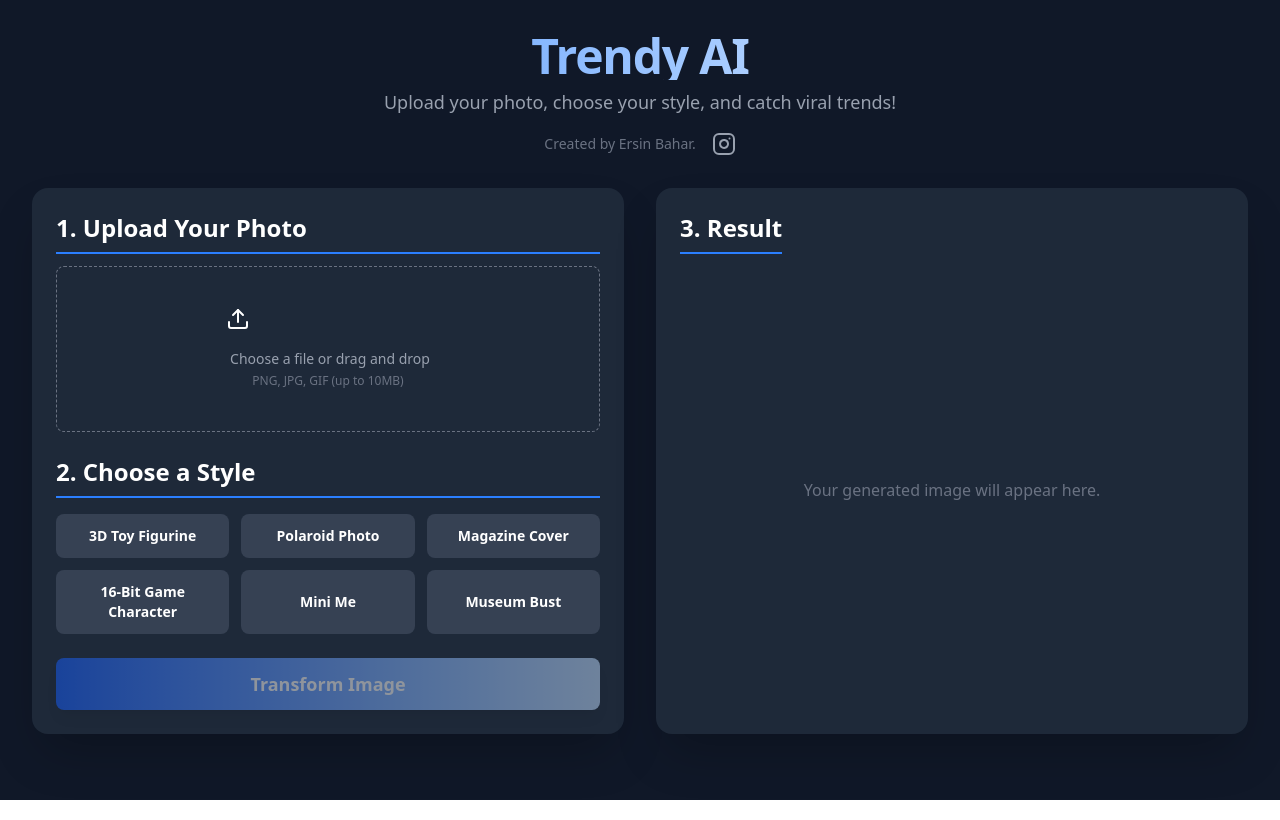
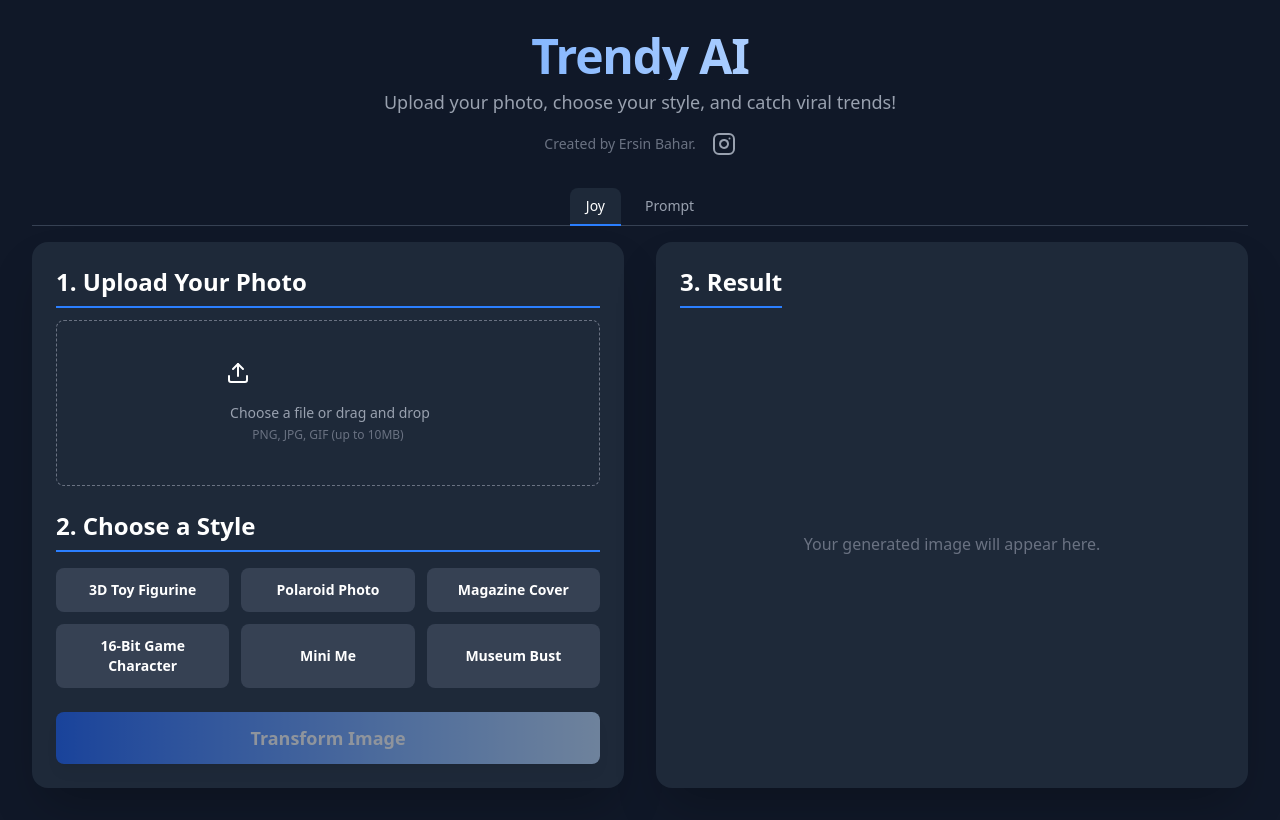
Before and after one commit to ersincodes/trendyAI, a React (Vite) app: page / in a window 1280 px wide. Built offline with nearby package versions, Linux system fonts and the light colour scheme.

Commit message:
feat: integrate TabView component for tabbed navigation between Image Upload and Result Panel

```diff
--- a/src/App.jsx
+++ b/src/App.jsx
@@ -3,6 +3,7 @@ import { PROMPTS } from "./constants/prompts";
 import ImageUploader from "./components/ImageUploader";
 import PromptSelector from "./components/PromptSelector";
 import ResultPanel from "./components/ResultPanel";
+import TabView from "./components/TabView";
 import { InstagramIcon } from "./components/icons/Icons";
 
 const App = () => {
@@ -237,7 +238,14 @@ const App = () => {
           </div>
         </header>
 
-        <main className="grid grid-cols-1 lg:grid-cols-2 gap-8">
+        <main>
+          <TabView
+            tabs={[
+              {
+                id: "joy",
+                label: "Joy",
+                content: (
+                  <div className="grid grid-cols-1 lg:grid-cols-2 gap-8">
                     <div className="bg-gray-800 p-6 rounded-2xl shadow-2xl flex flex-col gap-6">
                       <ImageUploader
                         selectedImage={selectedImage}
@@ -250,7 +258,9 @@ const App = () => {
                       />
                       <button
                         onClick={handleGenerateImage}
-              disabled={!selectedImage || !selectedPromptId || isLoading}
+                        disabled={
+                          !selectedImage || !selectedPromptId || isLoading
+                        }
                         className="w-full mt-auto py-3 px-4 rounded-lg text-lg font-bold text-white bg-gradient-to-r from-blue-600 to-blue-200 hover:from-blue-600 hover:to-blue-700 disabled:opacity-50 disabled:cursor-not-allowed transition-all duration-300 transform hover:scale-105 shadow-lg flex items-center justify-center gap-2">
                         {isLoading ? "Generating..." : "Transform Image"}
                       </button>
@@ -267,6 +277,23 @@ const App = () => {
                       onGenerateCaption={handleGenerateCaption}
                       onCopyCaption={handleCopyCaption}
                     />
+                  </div>
+                ),
+              },
+              {
+                id: "prompt",
+                label: "Prompt",
+                content: (
+                  <div className="bg-gray-800 p-6 rounded-2xl shadow-2xl">
+                    <p className="text-gray-400">
+                      Prompt tab will be implemented next.
+                    </p>
+                  </div>
+                ),
+              },
+            ]}
+            initialActiveId="joy"
+          />
         </main>
       </div>
     </div>
--- /dev/null
+++ b/src/components/TabView.jsx
@@ -0,0 +1,117 @@
+import { useCallback, useEffect, useMemo, useRef, useState } from "react";
+
+const TabView = ({ tabs = [], initialActiveId, onChange }) => {
+  const validTabs = useMemo(
+    () => tabs.filter((t) => t && t.id && t.label),
+    [tabs]
+  );
+  const defaultActiveId = useMemo(() => {
+    if (initialActiveId && validTabs.some((t) => t.id === initialActiveId)) {
+      return initialActiveId;
+    }
+    return validTabs[0]?.id || null;
+  }, [initialActiveId, validTabs]);
+
+  const [activeId, setActiveId] = useState(defaultActiveId);
+  const tabButtonRefs = useRef([]);
+
+  useEffect(() => {
+    setActiveId(defaultActiveId);
+  }, [defaultActiveId]);
+
+  const handleSelect = useCallback(
+    (id, index) => {
+      if (!id) return;
+      setActiveId(id);
+      if (typeof onChange === "function") onChange(id);
+      const btn = tabButtonRefs.current[index];
+      if (btn) btn.focus();
+    },
+    [onChange]
+  );
+
+  const focusTabByIndex = useCallback(
+    (index) => {
+      if (index < 0 || index >= validTabs.length) return;
+      const id = validTabs[index].id;
+      setActiveId(id);
+      const btn = tabButtonRefs.current[index];
+      if (btn) btn.focus();
+      if (typeof onChange === "function") onChange(id);
+    },
+    [onChange, validTabs]
+  );
+
+  const handleKeyDown = useCallback(
+    (event, index) => {
+      const key = event.key;
+      if (key === "ArrowRight") {
+        event.preventDefault();
+        const next = (index + 1) % validTabs.length;
+        focusTabByIndex(next);
+        return;
+      }
+      if (key === "ArrowLeft") {
+        event.preventDefault();
+        const prev = (index - 1 + validTabs.length) % validTabs.length;
+        focusTabByIndex(prev);
+        return;
+      }
+      if (key === "Home") {
+        event.preventDefault();
+        focusTabByIndex(0);
+        return;
+      }
+      if (key === "End") {
+        event.preventDefault();
+        focusTabByIndex(validTabs.length - 1);
+      }
+    },
+    [focusTabByIndex, validTabs.length]
+  );
+
+  if (validTabs.length === 0) return null;
+
+  const activeIndex = validTabs.findIndex((t) => t.id === activeId);
+  const activeTab = activeIndex >= 0 ? validTabs[activeIndex] : validTabs[0];
+
+  return (
+    <div className="w-full">
+      <div
+        role="tablist"
+        aria-label="Tabs"
+        className="flex items-end justify-center gap-2 border-b border-gray-700">
+        {validTabs.map((tab, index) => {
+          const isSelected = tab.id === activeTab.id;
+          return (
+            <button
+              key={tab.id}
+              ref={(el) => (tabButtonRefs.current[index] = el)}
+              id={`tab-${tab.id}`}
+              role="tab"
+              aria-selected={isSelected}
+              aria-controls={`panel-${tab.id}`}
+              tabIndex={isSelected ? 0 : -1}
+              onClick={() => handleSelect(tab.id, index)}
+              onKeyDown={(e) => handleKeyDown(e, index)}
+              title={tab.label}
+              className="relative -mb-px rounded-t-lg px-4 py-2 text-sm font-medium text-gray-400 border-b-2 border-transparent hover:text-white focus:outline-none focus-visible:ring-2 focus-visible:ring-blue-500 aria-selected:text-white aria-selected:border-blue-500 aria-selected:bg-gray-800">
+              <span className="select-none">{tab.label}</span>
+            </button>
+          );
+        })}
+      </div>
+
+      <div
+        id={`panel-${activeTab.id}`}
+        role="tabpanel"
+        aria-labelledby={`tab-${activeTab.id}`}
+        tabIndex={0}
+        className="mt-4">
+        {activeTab.content}
+      </div>
+    </div>
+  );
+};
+
+export default TabView;
```
Lines whose indentation alone changed are shown as unchanged.
